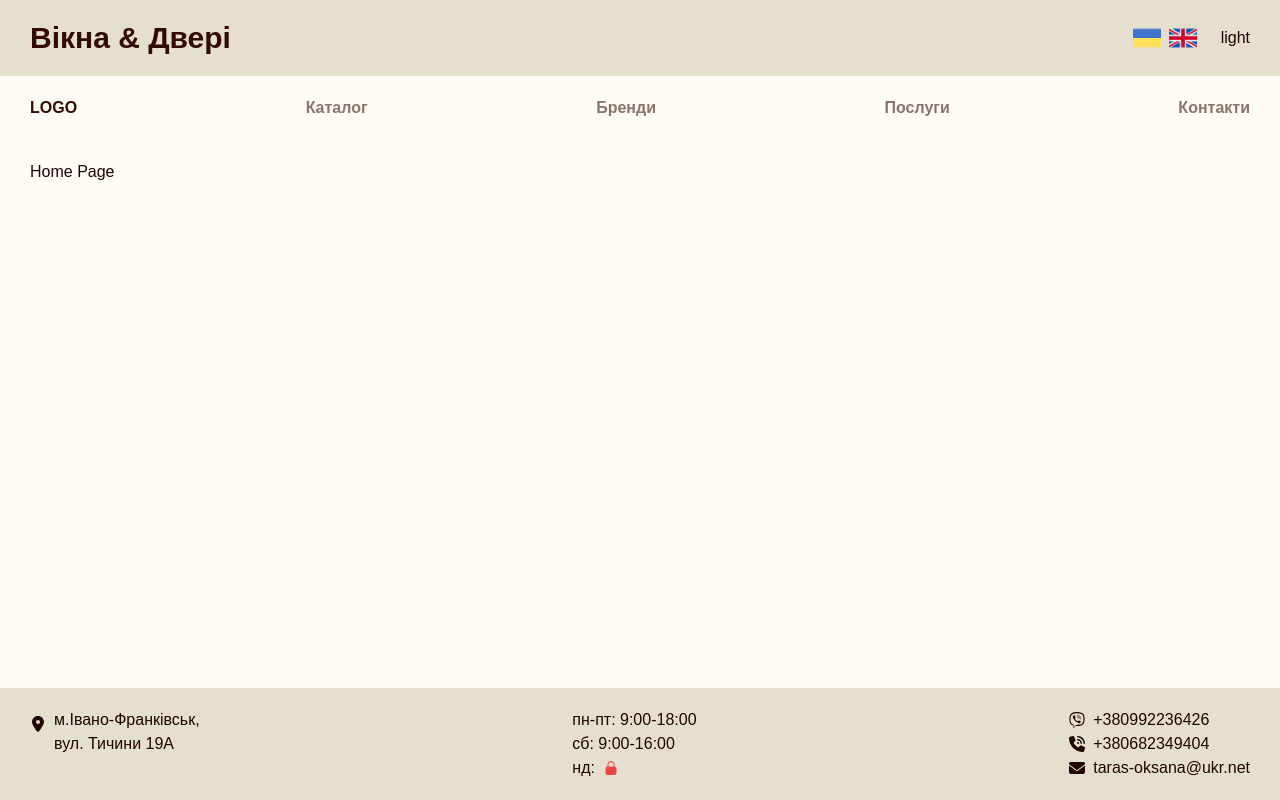
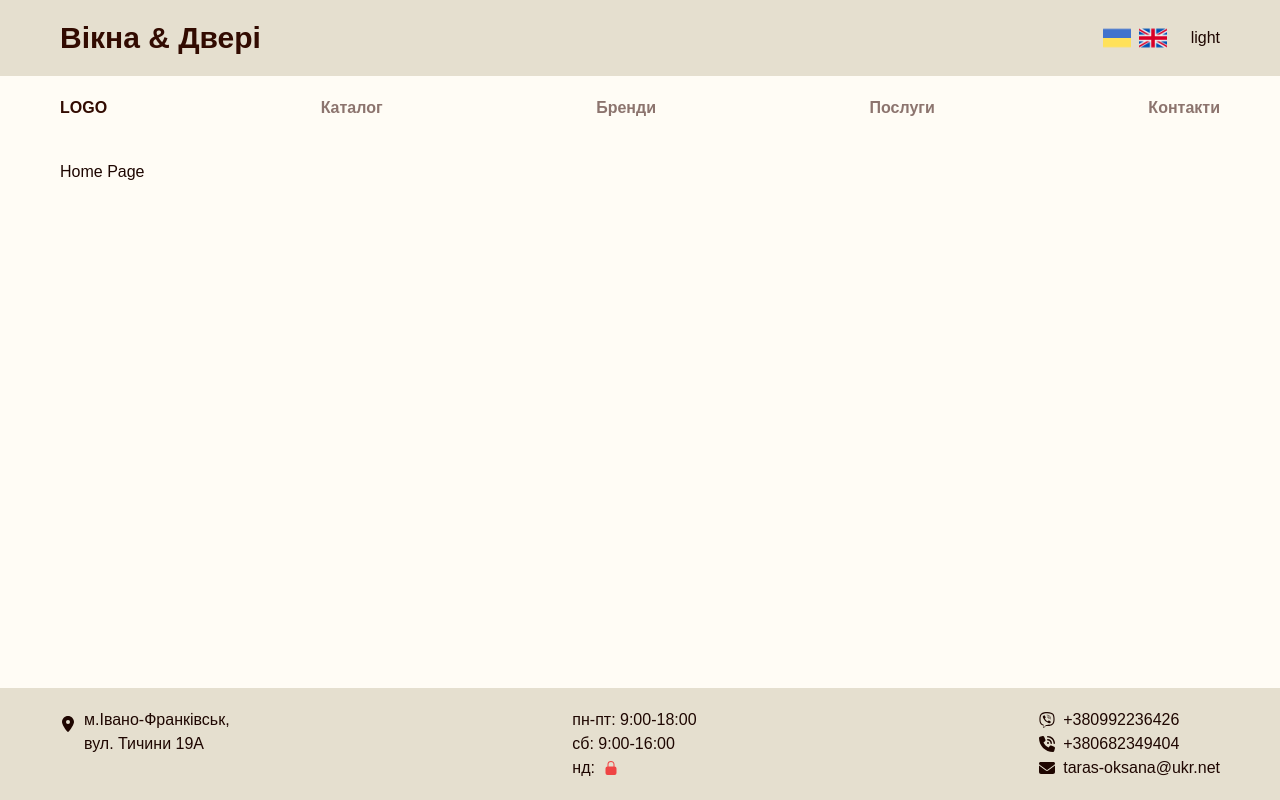
Before and after one commit to RoksolanaVeres/Doors_website, a React (Vite) app: page / in a window 1280 px wide. Built offline with nearby package versions, Linux system fonts and the light colour scheme.

Commit message:
increased main container padding

```diff
--- a/tailwind.config.js
+++ b/tailwind.config.js
@@ -34,7 +34,7 @@ module.exports = {
 
     extend: {
       padding: {
-        "container-padding": "30px",
+        "container-padding": "60px",
       },
       colors: {
         background_secondary: "hsl(var(--background_secondary))",
```
